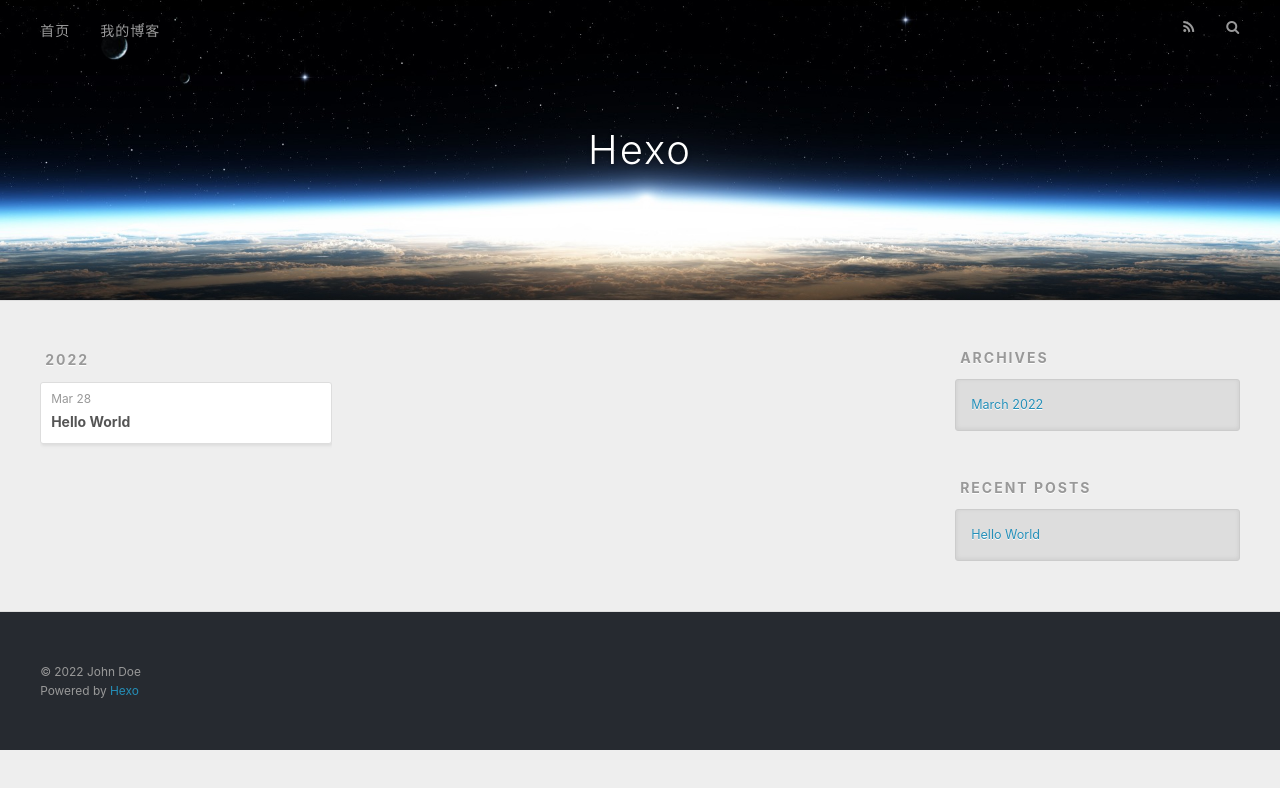
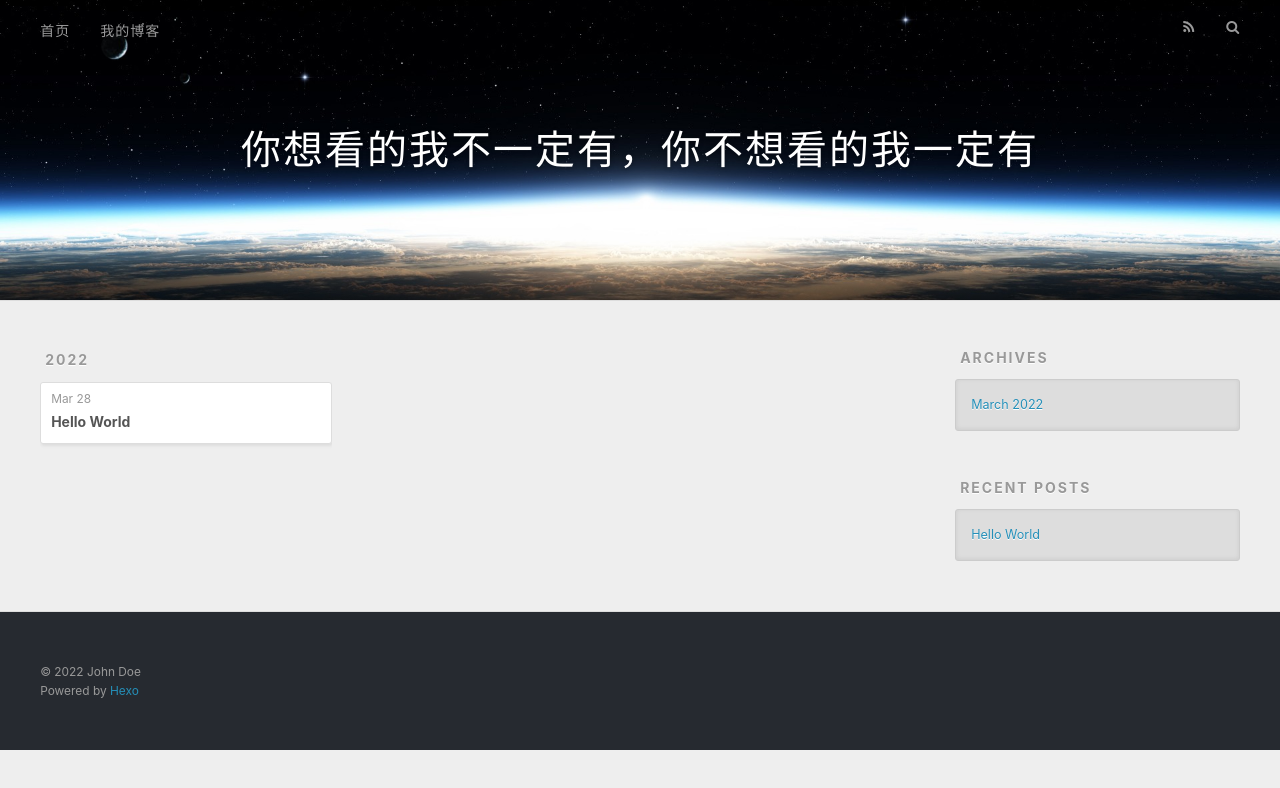
Before and after one commit to beimua/beimu, a plain HTML site: page archives/index.html in a window 1280 px wide. Drawn offline with nearby package versions, Linux system fonts and the light colour scheme.

Commit message:
Site updated: 2022-03-29 09:03:49

```diff
--- a/archives/index.html
+++ b/archives/index.html
@@ -18,7 +18,7 @@
     <link rel="alternate" href="/atom.xml" title="Hexo" type="application/atom+xml">
 
 
-    <link rel="icon" href="/favicon.png">
+    <link rel="icon" href="/favicon.ico">
 
 
     <link href="//fonts.googleapis.com/css?family=Source+Code+Pro" rel="stylesheet" type="text/css">
@@ -36,7 +36,7 @@
   <div id="header-outer" class="outer">
     <div id="header-title" class="inner">
       <h1 id="logo-wrap">
-        <a href="/" id="logo">Hexo</a>
+        <a href="/" id="logo">你想看的我不一定有，你不想看的我一定有</a>
       </h1>
 
     </div>
```
Also changed, not shown: index.html (+1 -1 lines), favicon.ico (renamed from favicon.png).
